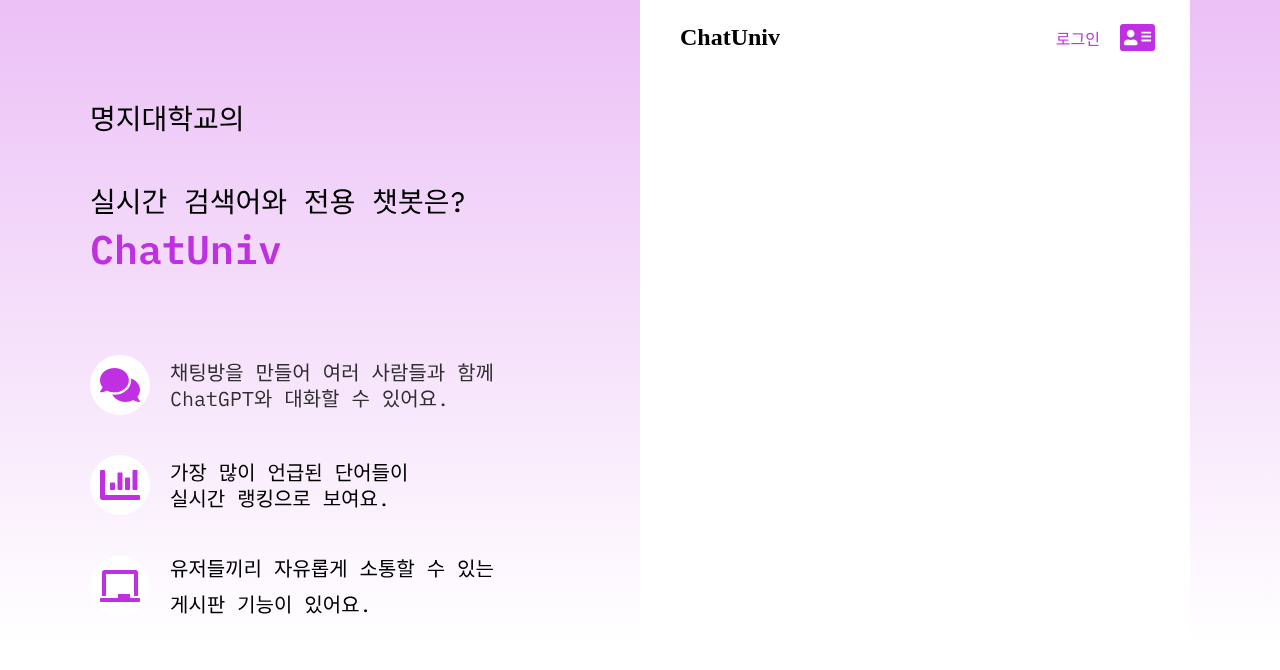
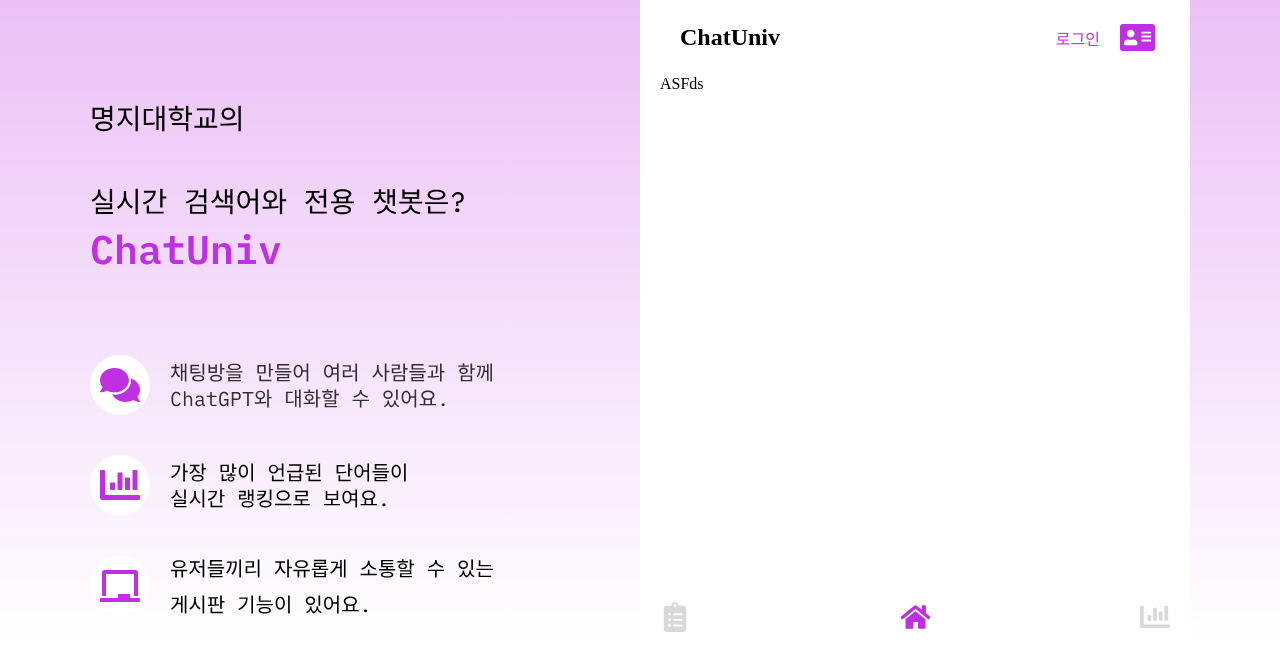
Before and after one commit to wwweric12/test-chatUniv, a React (Create React App) app: page / in a window 1280 px wide. Shown: the top 670 px of the page. Built offline with nearby package versions, Linux system fonts and the light colour scheme.

Commit message:
feat: Footer 구현

```diff
--- a/public/index.html
+++ b/public/index.html
@@ -26,7 +26,7 @@
     -->
     <title>React App</title>
   </head>
-  <body style="margin: 0;">
+  <body style="margin: 0">
     <noscript>You need to enable JavaScript to run this app.</noscript>
     <div id="root"></div>
     <!--
--- a/src/App.js
+++ b/src/App.js
@@ -1,23 +1,32 @@
-import "../src/styles/GlobalStyle";
 import { Theme } from "./styles/Theme";
 import { ThemeProvider } from "styled-components";
 import styled from "styled-components";
 import IntroductionSrc from "./assets/images/introduction.svg";
 import Header from "./assets/component/Header";
+import Footer from "./assets/component/Footer";
+import { BrowserRouter as Router, Route, Routes } from "react-router-dom";
+import Test from "./assets/pages/Chat/Test";
 
 const App = () => {
   return (
     <>
       <ThemeProvider theme={Theme}>
+        <Router>
           <Layout>
             <InLayout>
               <ImgBox alt="back_Introduction" src={IntroductionSrc} />
               <Frame>
-              {/* page */}
                 <Header />
+
+                <Routes>
+                  <Route path="/" element={<Test />} />
+                </Routes>
+
+                <Footer />
               </Frame>
             </InLayout>
           </Layout>
+        </Router>
       </ThemeProvider>
     </>
   );
@@ -30,8 +39,12 @@
   justify-content: center;
   align-items: flex-start;
   width: 100%;
-background: linear-gradient(180deg, rgba(191, 48, 226, 0.30) 0%, rgba(191, 48, 226, 0.00) 100%);
-`
+  background: linear-gradient(
+    180deg,
+    rgba(191, 48, 226, 0.3) 0%,
+    rgba(191, 48, 226, 0) 100%
+  );
+`;
 
 const InLayout = styled.div`
   display: flex;
@@ -39,10 +52,11 @@
   align-items: flex-start;
   flex-shrink: 0;
   align-self: stretch;
-`
+`;
 
 const ImgBox = styled.img`
-width:50%;`
+  width: 50%;
+`;
 
 const Frame = styled.div`
   display: flex;
@@ -52,4 +66,5 @@
   align-items: center;
   flex: 1 0 0;
   align-self: stretch;
-background-color: ${Theme.colors.WHITE}`
+  background-color: ${Theme.colors.WHITE};
+`;
--- /dev/null
+++ b/src/assets/component/Footer.jsx
@@ -0,0 +1,65 @@
+import styled from "styled-components";
+import Board from "../images/board.svg";
+import FillBoard from "../images/fill_board.svg";
+import Home from "../images/home.svg";
+import FillHome from "../images/fill_home.svg";
+import Lanking from "../images/lanking.svg";
+import FillLanking from "../images/fill_lanking.svg";
+import { Link } from "react-router-dom";
+import { useLocation } from "react-router-dom";
+import { useEffect, useState } from "react";
+
+export default function Footer() {
+  const location = useLocation();
+  const [pathName, setPathName] = useState("");
+
+  useEffect(() => {
+    setPathName(location.pathname);
+  }, [location]);
+
+  return (
+    <FooterContainer>
+      <Link to="/board">
+        <ImgContainer>
+          {pathName === "/board" ? (
+            <img src={FillBoard} alt="FillBoard-img" />
+          ) : (
+            <img src={Board} alt="Board-img" />
+          )}
+        </ImgContainer>
+      </Link>
+
+      <Link to="/">
+        <ImgContainer>
+          {pathName === "/" ? (
+            <img src={FillHome} alt="FillHome-img" />
+          ) : (
+            <img src={Home} alt="Home-img" />
+          )}
+        </ImgContainer>
+      </Link>
+
+      <Link to="/lanking">
+        <ImgContainer>
+          {pathName === "/lanking" ? (
+            <img src={FillLanking} alt="FillLanking-img" />
+          ) : (
+            <img src={Lanking} alt="Lanking-img" />
+          )}
+        </ImgContainer>
+      </Link>
+    </FooterContainer>
+  );
+}
+
+const FooterContainer = styled.div`
+  width: 100%;
+  display: flex;
+  align-items: center;
+  justify-content: space-between;
+  padding: 15px 30px;
+`;
+
+const ImgContainer = styled.div`
+  height: 30px;
+`;
--- /dev/null
+++ b/src/assets/pages/Chat/Test.jsx
@@ -0,0 +1,11 @@
+import React from "react";
+import styled from "styled-components";
+
+export default function Test() {
+  return <Container>ASFds</Container>;
+}
+
+const Container = styled.div`
+  width: 100%;
+  height: 100%;
+`;
```
Also changed, not shown: src/assets/images/fill_home.svg, src/assets/images/home.svg. Lines whose indentation alone changed are shown as unchanged.
